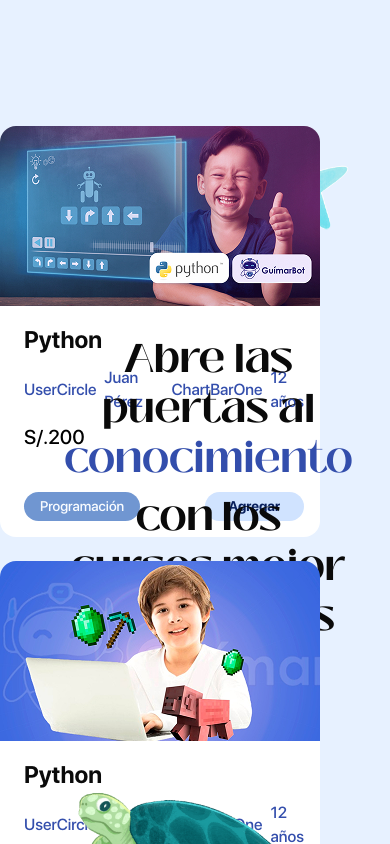
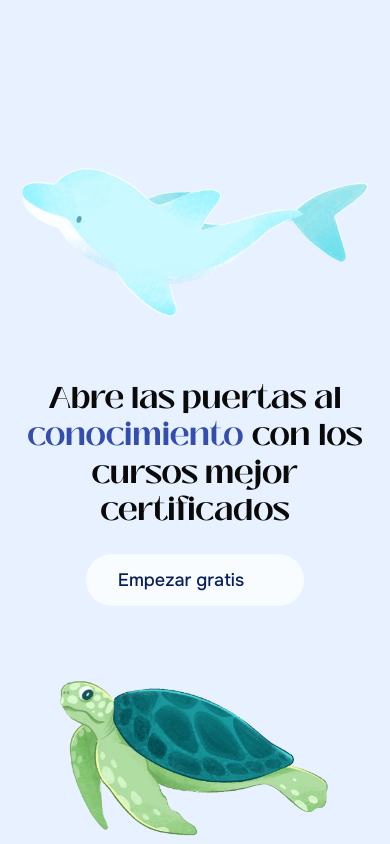
Before and after one commit to Uguimar-Platform/uguimar, a Next.js app: page / in a window 390 px wide. Shown: the part 800-1644 px from the top of the page. Built offline with nearby package versions, Linux system fonts and the light colour scheme; some icons are missing.

Commit message:
feat(responsive): make organisms/courses responsive

```diff
--- a/src/app/components/organisms/courses/index.tsx
+++ b/src/app/components/organisms/courses/index.tsx
@@ -5,10 +5,10 @@ import ButtonAtom from "../../atoms/button";
 
 function Courses() {
   return (
-    <div className=" min-h-screen ">
-      <div className="grid grid-cols-2 lg:grid-cols-3 gap-6 space-x-36 justify-between items-start max-w-7xl mx-auto">
-        <div className="col-span-1 lg:col-span-2">
-          <div className="grid grid-cols-2 gap-6 col-span-2">
+    <div className=" min-h-screen px-4 py-8">
+      <div className="flex flex-col-reverse md:flex-row max-w-7xl mx-auto">
+        <div className="w-full md:w-[44%] lg:w-[40%] xl:w-[55%] flex justify-center">
+          <div className="grid grid-cols-1 md:grid-cols-1 xl:grid-cols-2 gap-6">
             <div className="space-y-6">
               <CardCourses
                 courseImage="/Course_Python.webp"
@@ -30,7 +30,7 @@ function Courses() {
               />
             </div>
 
-            <div className="space-y-6 mt-12 hidden lg:block">
+            <div className="space-y-6 mt-12 hidden xl:block">
               <CardCourses
                 courseImage="/Course_Html.webp"
                 alt="course1"
@@ -53,8 +53,13 @@ function Courses() {
           </div>
         </div>
 
-        <div className="flex justify-center items-center h-full text-center">
-          <div className="flex flex-col items-center justify-center">
+        <div className="relative w-full md:w-[56%] lg:w-[60%] xl:w-[45%] flex justify-center items-center text-center">
+          <img
+            src="/seahorse.webp"
+            alt="seahorse"
+            className="hidden lg:block absolute lg:right-[-35px] xl:right-[-90px] top-1/2 -translate-y-1/2 w-[120px]"
+          />
+          <div className="flex flex-col items-center justify-center w-full h-full">
             <img
               src="/dolphin.webp"
               alt="dolphin"
@@ -67,7 +72,7 @@ function Courses() {
                 textColor="text-black"
                 fontFamily="BlackMango"
                 fontWeight="bold"
-                fontSize="text-[40px]"
+                fontSize="text-[30px] lg:text-[35px]"
                 className="leading-tight"
               />
               <div className="flex flex-wrap lg:flex-nowrap gap-2 justify-center">
@@ -77,7 +82,7 @@ function Courses() {
                   textColor="#334EAC"
                   fontFamily="BlackMango"
                   fontWeight="bold"
-                  fontSize="text-[40px]"
+                  fontSize="text-[30px] lg:text-[35px]"
                   className="leading-tight"
                 />
                 <LabelAtom
@@ -86,7 +91,7 @@ function Courses() {
                   textColor="text-black"
                   fontFamily="BlackMango"
                   fontWeight="bold"
-                  fontSize="text-[40px]"
+                  fontSize="text-[30px] lg:text-[35px]"
                   className="leading-tight"
                 />
                 <LabelAtom
@@ -95,7 +100,7 @@ function Courses() {
                   textColor="text-black"
                   fontFamily="BlackMango"
                   fontWeight="bold"
-                  fontSize="text-[40px]"
+                  fontSize="text-[30px] lg:text-[35px]"
                   className="leading-tight"
                 />
               </div>
@@ -105,7 +110,7 @@ function Courses() {
                 textColor="text-black"
                 fontFamily="BlackMango"
                 fontWeight="bold"
-                fontSize="text-[40px]"
+                fontSize="text-[30px] lg:text-[35px]"
                 className="leading-tight whitespace-nowrap"
               />
               <ButtonAtom
@@ -120,13 +125,8 @@ function Courses() {
                 text="Empezar gratis"
               />
             </div>
-            <img src="/turtle.webp" alt="turtle" className="w-[300px] pt-[70px]" />
+            <img src="/turtle.webp" alt="turtle" className="w-[300px] pt-[70px] mb-[40px] md:mb-[0px]" />
           </div>
-          <img
-            src="/seahorse.webp"
-            alt="seahorse"
-            className="w-[150px] ml-[30px]"
-          />
         </div>
       </div>
     </div>
```
